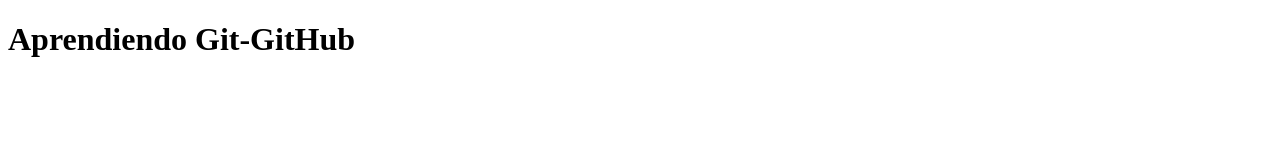
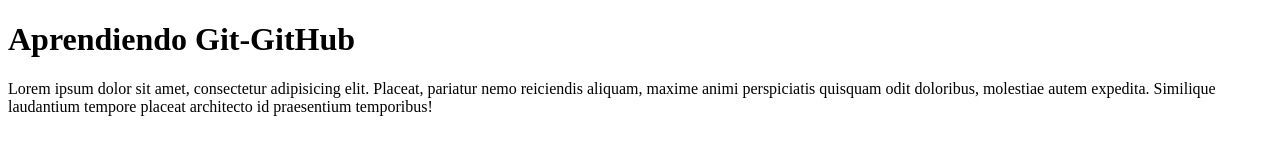
Before and after one commit to aalesann/tlp1-intro-git-github, a plain HTML site: page index.html in a window 1280 px wide. Drawn offline with Linux system fonts and the light colour scheme.

Commit message:
Segundo commit 05-04-2023

```diff
--- a/index.html
+++ b/index.html
@@ -8,5 +8,6 @@
 </head>
 <body>
     <h1>Aprendiendo Git-GitHub</h1>
+    <p>Lorem ipsum dolor sit amet, consectetur adipisicing elit. Placeat, pariatur nemo reiciendis aliquam, maxime animi perspiciatis quisquam odit doloribus, molestiae autem expedita. Similique laudantium tempore placeat architecto id praesentium temporibus!</p>
 </body>
 </html>
```
